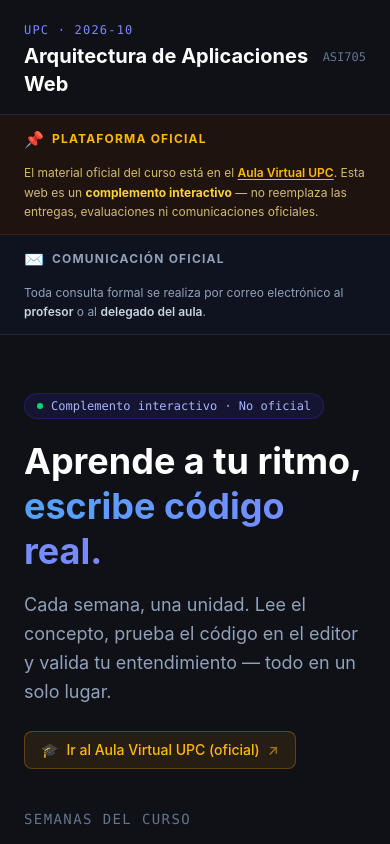
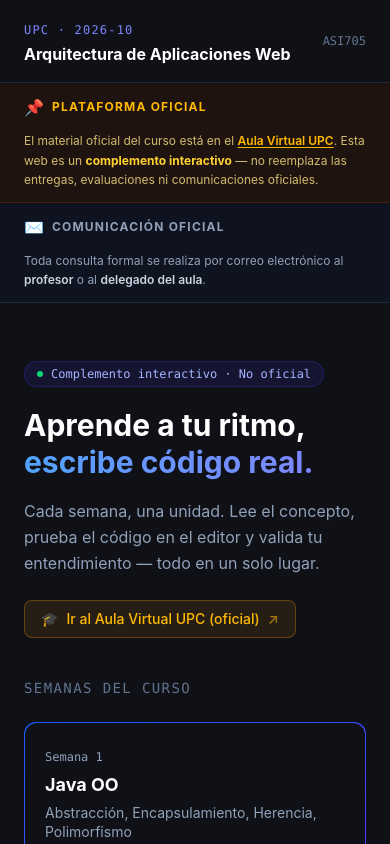
Before and after one commit to elionavarretev/Arqui-Web, a Next.js app: page / in a window 390 px wide. Shown: the top 844 px of the page. Built offline with nearby package versions, Linux system fonts and the light colour scheme.

Commit message:
fix: responsive typography en homepage (móvil)

```diff
--- a/src/app/page.tsx
+++ b/src/app/page.tsx
@@ -19,7 +19,7 @@ export default function Home() {
         <div className="max-w-6xl mx-auto flex items-center justify-between">
           <div>
             <span className="text-xs font-mono text-indigo-400 uppercase tracking-widest">UPC · 2026-10</span>
-            <h1 className="text-xl font-bold text-white mt-0.5">Arquitectura de Aplicaciones Web</h1>
+            <h1 className="text-base sm:text-xl font-bold text-white mt-0.5">Arquitectura de Aplicaciones Web</h1>
           </div>
           <div className="text-xs text-slate-500 font-mono">ASI705</div>
         </div>
@@ -69,11 +69,11 @@ export default function Home() {
             <span className="w-1.5 h-1.5 rounded-full bg-green-400 animate-pulse"></span>
             <span className="text-indigo-300 text-xs font-mono">Complemento interactivo · No oficial</span>
           </div>
-          <h2 className="text-4xl font-bold text-white leading-tight mb-4">
-            Aprende a tu ritmo,<br />
+          <h2 className="text-3xl sm:text-4xl font-bold text-white leading-tight mb-4">
+            Aprende a tu ritmo,{" "}
             <span className="text-transparent bg-clip-text bg-gradient-to-r from-blue-400 to-indigo-400">escribe código real.</span>
           </h2>
-          <p className="text-slate-400 text-lg leading-relaxed mb-6">
+          <p className="text-slate-400 text-base sm:text-lg leading-relaxed mb-6">
             Cada semana, una unidad. Lee el concepto, prueba el código en el editor y valida tu entendimiento — todo en un solo lugar.
           </p>
           <a
```
